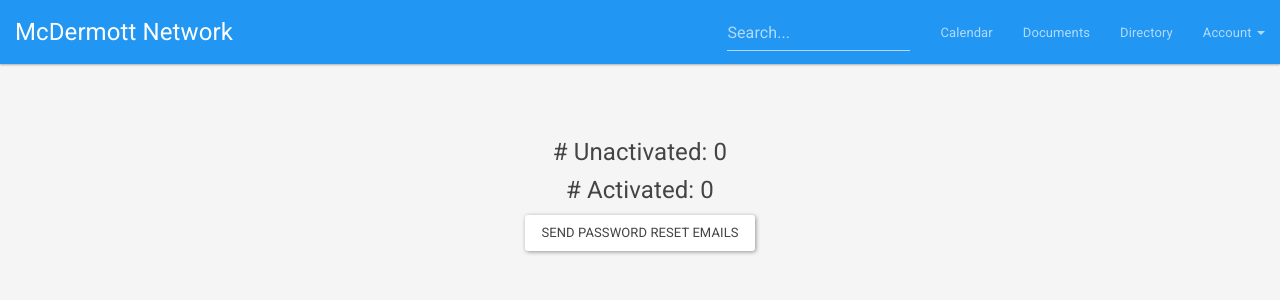
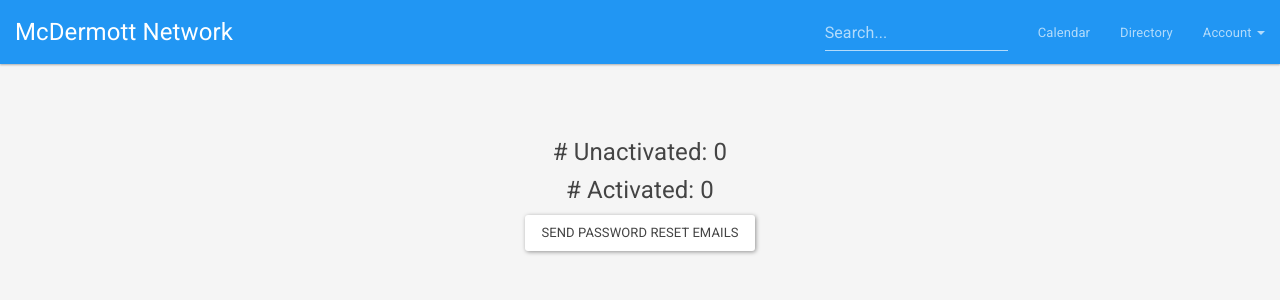
Before and after one commit to joshcai/mcdermott, a Django app: page /activate/users in a window 1280 px wide. Shown: the top 300 px of the page. Run offline with Django 3.2, Linux system fonts and the light colour scheme; the visitor is signed in with stand-in values (Sample User, id 1); parts of the project's set-up code (start-up, migrations or seed data) failed here and were passed over; some libraries are stand-ins or nearby versions.

Commit message:
remove Documents link from header temporarily

```diff
--- a/core/templates/base.html
+++ b/core/templates/base.html
@@ -40,7 +40,7 @@
               <li><a href="{% url 'login' %}">Login</a></li>
             {% else %}
               <li><a href="{% url 'mccalendar:index' %}">Calendar</a></li>
-              <li><a href="{% url 'documents:index' %}">Documents</a></li>
+              {# <li><a href="{% url 'documents:index' %}">Documents</a></li> #}
               <li><a href="{% url 'scholars' %}">Directory</a></li>
 
               <!-- Begin Dropdown account button -->
```
